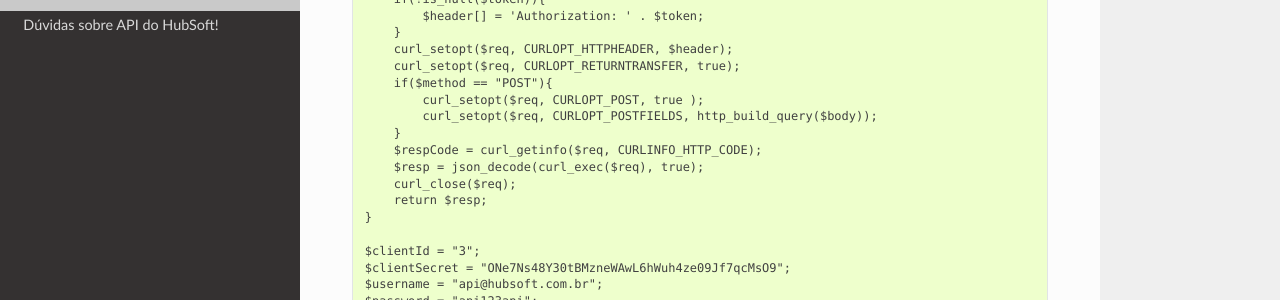
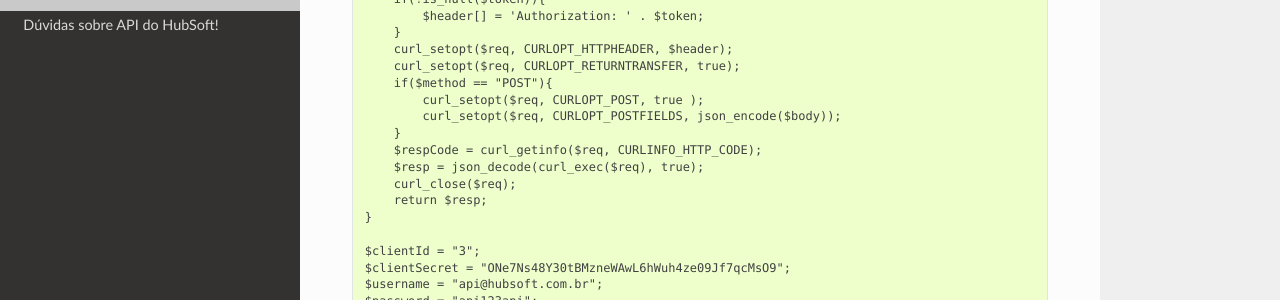
Before and after one commit to hubsoftbrasil/api, a Sphinx documentation site: the page built from docs/source/exemplos/php.rst, in a window 1280 px wide and 1400 px high. Shown: the part 571-871 px from the top of the window. Built offline with Sphinx 7.4.7 and the Read the Docs theme 2.0.0, drawn with Linux system fonts in a browser that asks for light colours; some of the changed text lies outside the part shown.

Commit message:
Update php.rst
É necessário alterar `http_build_query` para `json_encode` para que o body possa ser enviado no formato correto e não retornar erro 401.

```diff
--- a/docs/source/exemplos/php.rst
+++ b/docs/source/exemplos/php.rst
@@ -24,7 +24,7 @@ Exemplo de Código em PHP::
 	    curl_setopt($req, CURLOPT_RETURNTRANSFER, true);
 	    if($method == "POST"){
 	        curl_setopt($req, CURLOPT_POST, true );
-	        curl_setopt($req, CURLOPT_POSTFIELDS, http_build_query($body));
+	        curl_setopt($req, CURLOPT_POSTFIELDS, json_encode($body));
 	    }
 	    $respCode = curl_getinfo($req, CURLINFO_HTTP_CODE);
 	    $resp = json_decode(curl_exec($req), true);
```
